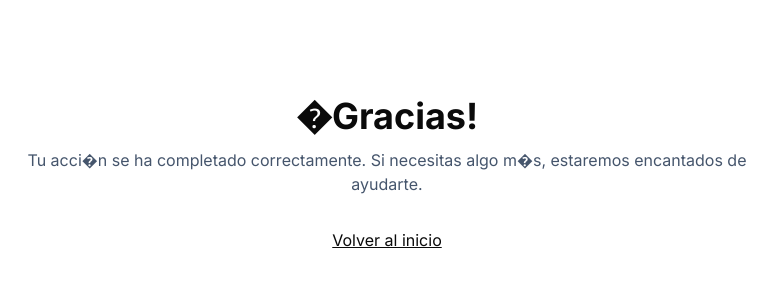
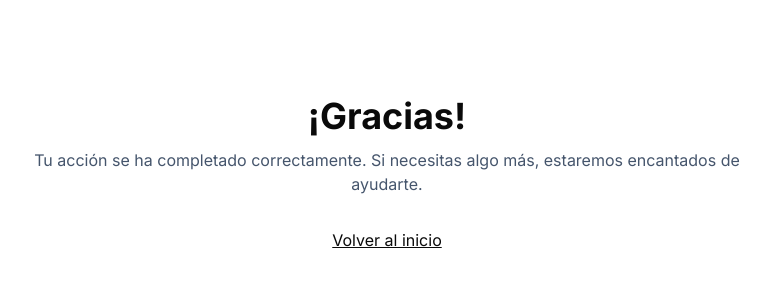
Before and after one commit to diemen10/AE, a Next.js app: page /gracias in a window 1280 px wide. Shown: the top 300 px of the page, without its empty margins (253-1030 px from the left). Built offline with nearby package versions, Linux system fonts and the light colour scheme; no server answers.

Commit message:
Fix gracias page punctuation encoding

```diff
--- a/src/app/gracias/page.tsx
+++ b/src/app/gracias/page.tsx
@@ -3,23 +3,23 @@ import Script from "next/script";
 
 const messages = {
   contact: {
-    title: "�Gracias por contactarnos!",
+    title: "\u00a1Gracias por contactarnos!",
     body:
       "Hemos recibido tu mensaje. Te escribiremos por email o WhatsApp en menos de 24 horas para revisar tu caso.",
     ctaLabel: "Volver al inicio",
     ctaHref: "/",
   },
   newsletter: {
-    title: "�Suscripci�n confirmada!",
+    title: "\u00a1Suscripci\u00f3n confirmada!",
     body:
-      "Te enviaremos recursos y avisos importantes sobre extranjer�a. Revisa tu bandeja de entrada (y la carpeta de spam por si acaso).",
+      "Te enviaremos recursos y avisos importantes sobre extranjer\u00eda. Revisa tu bandeja de entrada (y la carpeta de spam por si acaso).",
     ctaLabel: "Leer el blog",
     ctaHref: "#servicios",
   },
   default: {
-    title: "�Gracias!",
+    title: "\u00a1Gracias!",
     body:
-      "Tu acci�n se ha completado correctamente. Si necesitas algo m�s, estaremos encantados de ayudarte.",
+      "Tu acci\u00f3n se ha completado correctamente. Si necesitas algo m\u00e1s, estaremos encantados de ayudarte.",
     ctaLabel: "Volver al inicio",
     ctaHref: "/",
   },
```
